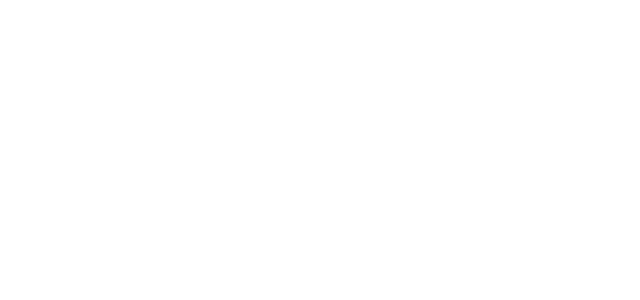
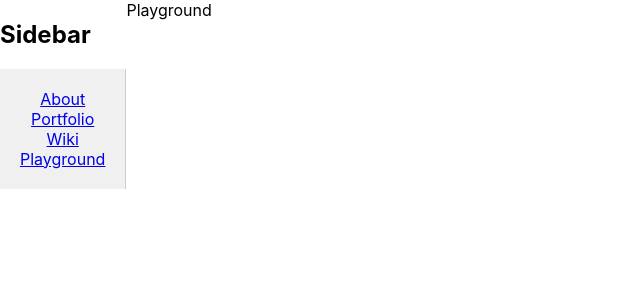
Before and after one commit to llooll20/portfolio_site, a React (Create React App) app in the folder mysite/: page /playground in a window 1280 px wide. Before the commit this address had no page. Shown: the top 300 px of the page, without its empty margins (0-640 px from the left). Built offline with nearby package versions, Linux system fonts and the light colour scheme.

Commit message:
사이드바 추가

```diff
--- a/mysite/src/App.js
+++ b/mysite/src/App.js
@@ -2,6 +2,8 @@ import "./style/home.css";
 import { BrowserRouter, Routes, Route, Link } from "react-router-dom";
 import Portfolio from "./pages/Portfolio";
 import About from "./pages/About";
+import Wiki from "./pages/Wiki";
+import Playground from "./pages/Playground";
 
 function Home() {
   return (
@@ -44,6 +46,8 @@ function App() {
         <Route path="/" element={<Home />} />
         <Route path="/portfolio" element={<Portfolio />} />
         <Route path="/about" element={<About />} />
+        <Route path="/wiki" element={<Wiki />} />
+        <Route path="/playground" element={<Playground />} />
       </Routes>
     </BrowserRouter>
   );
--- a/mysite/src/components/Sidebar.jsx
+++ b/mysite/src/components/Sidebar.jsx
@@ -1,4 +1,6 @@
 //페이지용 사이드바
+import { Link } from "react-router-dom";
+import "../style/Layout.css";
 
 function Sidebar() {
   return (
@@ -13,3 +15,5 @@ function Sidebar() {
     </aside>
   );
 }
+
+export default Sidebar;
--- /dev/null
+++ b/mysite/src/pages/Playground.js
@@ -0,0 +1,14 @@
+import Layout from "../components/Layout";
+
+function Playground() {
+    return (
+
+        <Layout>
+            <div className="Playground-page">
+            <div className="Playground-title">Playground</div>
+            </div>
+        </Layout>
+    );
+}
+
+export default Playground;
--- a/mysite/src/pages/Portfolio.js
+++ b/mysite/src/pages/Portfolio.js
@@ -1,10 +1,12 @@
 import { Link } from "react-router-dom";
 import "../style/portfolio.css";
+import Layout from "../components/Layout";
 
 function Portfolio() {
   return (
-    <div className="portfolio-page">
-      <div className="portfolio-title">Portfolio</div>
+    <Layout>
+      <div className="portfolio-page">
+        <div className="portfolio-title">Portfolio</div>
 
       <div className="portfolio-container">
         {/* 사이트 헤더 */}
@@ -114,6 +116,7 @@ function Portfolio() {
         </section>
       </div>
     </div>
+    </Layout>
   );
 }
 
--- /dev/null
+++ b/mysite/src/style/Layout.css
@@ -0,0 +1,18 @@
+.sidebar-menu {
+  display: flex;
+  flex-direction: column;
+  align-items: center;
+  padding: 20px;
+  background-color: #f0f0f0;
+  border-right: 1px solid #ccc;
+}
+
+.layout {
+    display: flex;
+    min-height: 100vh;
+}
+
+
+.content {
+    flex: 1;
+}
```
